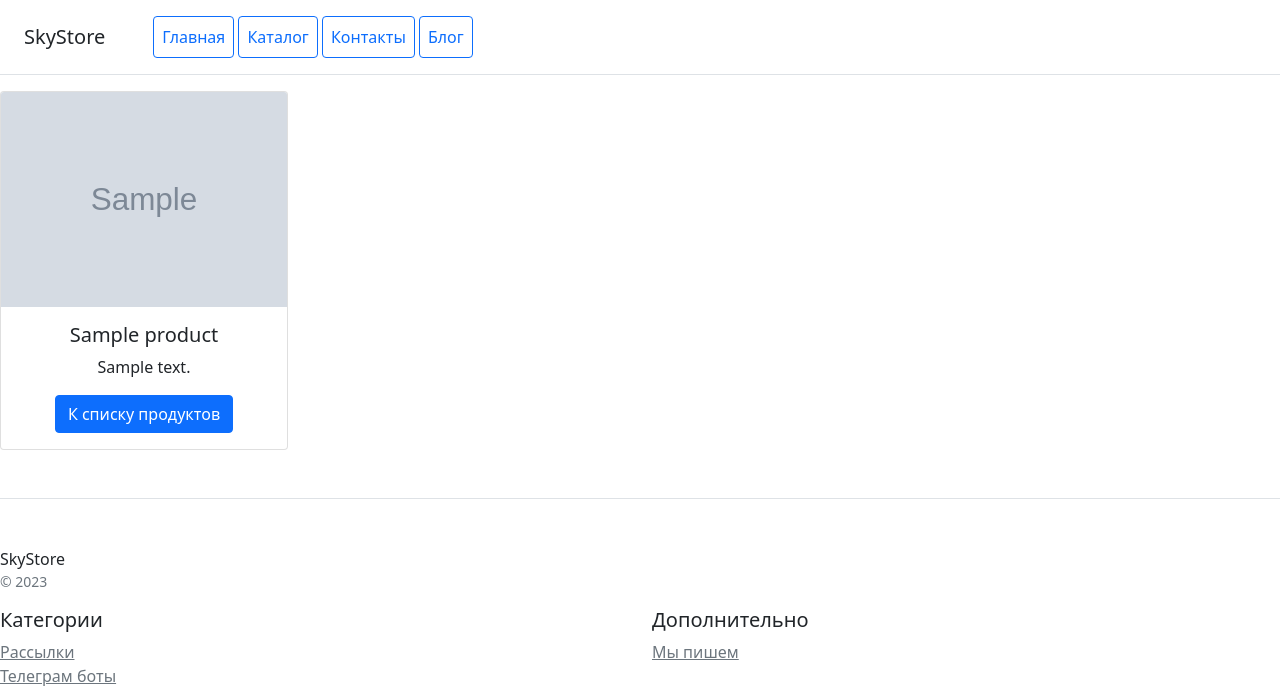
After one commit to Mishka1994/Web-Store, a Django app: page /view_product/1/ in a window 1280 px wide. The commit adds this page. Shown: the top 690 px of the page. Run offline with Django 4.2, Linux system fonts and the light colour scheme; tables that the repository leaves empty hold one stand-in row (values such as "Sample post"); grey boxes marked "Sample" are stand-in pictures; parts of the project's set-up code (start-up, migrations or seed data) failed here and were passed over; some libraries are stand-ins or nearby versions.

Commit message:
Corrections HomeWork21.1

```diff
--- a/catalog/templates/catalog/base.html
+++ b/catalog/templates/catalog/base.html
@@ -13,7 +13,7 @@
     <h5 class="my-0 mr-md-auto font-weight-normal">SkyStore</h5>
     <nav class="ms-5">
         <a class="p-2 btn btn-outline-primary" href="{% url 'catalog:index' %}">Главная</a>
-        <a class="p-2 btn btn-outline-primary" href="{% url 'catalog:page_with_products' %}">Каталог</a>
+        <a class="p-2 btn btn-outline-primary" href="{% url 'catalog:list_products' %}">Каталог</a>
         <a class="p-2 btn btn-outline-primary" href="{% url 'catalog:contacts' %}">Контакты</a>
         <a class="p-2 btn btn-outline-primary" href="{% url 'catalog:list_blogpost' %}">Блог</a>
     </nav>
--- /dev/null
+++ b/catalog/templates/catalog/product_detail.html
@@ -0,0 +1,15 @@
+{% extends 'catalog/base.html' %}
+{% load my_tage %}
+
+{% block content %}
+
+<div class="card text-center" style="width: 18rem;">
+  <img src="{{ object.image|product_media }}" class="card-img-top">
+  <div class="card-body">
+    <h5 class="card-title">{{ object.name }}</h5>
+    <p class="card-text">{{ object.description|truncatechars:200 }}</p>
+    <a href="{% url 'catalog:list_products' %}" class="btn btn-primary">К списку продуктов</a>
+  </div>
+</div>
+
+{% endblock %}
--- a/catalog/templates/catalog/page_with_products/page_with_products.html
+++ b/catalog/templates/catalog/product_list.html
@@ -13,7 +13,7 @@
                     <h5 class="card-title">{{ item.name}}</h5>
                     <p class="card-text">{{ item.description|truncatechars:30 }}</p>
                     <h3 class="card-text">{{ item.price }} руб</h3>
-                    <a href="#" class="btn btn-primary">В корзину</a>
+                    <a href="{% url 'catalog:view_product' item.pk %}" class="btn btn-primary">Смотреть товар</a>
                 </div>
             </div>
         </div>
--- a/catalog/urls.py
+++ b/catalog/urls.py
@@ -1,18 +1,19 @@
 from django.urls import path
 
 from catalog.apps import CatalogConfig
-from catalog.views import index, contacts, CatalogListView, BlogPostCreateView, BlogPostDetailView, BlogPostListView, \
-    BlogPostUpdateView, BlogPostDeleteView
+from catalog.views import BlogPostCreateView, BlogPostDetailView, BlogPostListView, \
+    BlogPostUpdateView, BlogPostDeleteView, ProductDetailView, ProductListView, ContactsTemplateView, IndexTemplateView
 
 app_name = CatalogConfig.name
 
 urlpatterns = [
-    path('', index, name='index'),
-    path('catalog/page_with_products/', CatalogListView.as_view(), name='page_with_products'),
-    path('catalog/contacts/', contacts, name='contacts'),
+    path('', IndexTemplateView.as_view(), name='index'),
+    path('list_product/', ProductListView.as_view(), name='list_products'),
+    path('view_product/<int:pk>/', ProductDetailView.as_view(), name='view_product'),
+    path('contacts/', ContactsTemplateView.as_view(), name='contacts'),
     path('create/', BlogPostCreateView.as_view(), name='create_blogpost'),
-    path('view/<int:pk>/', BlogPostDetailView.as_view(), name='view_blogpost'),
-    path('list/', BlogPostListView.as_view(), name='list_blogpost'),
+    path('view_blogpost/<int:pk>/', BlogPostDetailView.as_view(), name='view_blogpost'),
+    path('list_blogpost/', BlogPostListView.as_view(), name='list_blogpost'),
     path('edit/<int:pk>/', BlogPostUpdateView.as_view(), name='update_blogpost'),
     path('delete/<int:pk>/', BlogPostDeleteView.as_view(), name='delete_blogpost')
 
--- a/catalog/views.py
+++ b/catalog/views.py
@@ -1,13 +1,22 @@
 from django.shortcuts import render
 from django.urls import reverse_lazy, reverse
 from pytils.translit import slugify
-from django.views.generic import ListView, CreateView, DetailView, UpdateView, DeleteView
+from django.views.generic import ListView, CreateView, DetailView, UpdateView, DeleteView, TemplateView
 
 from catalog.models import Product, BlogPost
 
 
 def base(request):
     return render(request, 'base.html')
+
+
+class IndexTemplateView(TemplateView):
+    template_name = 'catalog/index.html'
+
+    def get_context_data(self, *args, **kwargs):
+        context = super().get_context_data(**kwargs)
+        context['title'] = 'Main'
+        return context
 
 
 def index(request):
@@ -17,16 +26,16 @@ def index(request):
     return render(request, 'catalog/index.html', context)
 
 
-class CatalogListView(ListView):
+class ProductListView(ListView):
     model = Product
-    template_name = 'catalog/page_with_products/page_with_products.html'
 
 
-def contacts(request):
-    context = {
-        'title': 'Contacts'
-    }
-    return render(request, 'catalog/contacts/contacts.html', context)
+class ProductDetailView(DetailView):
+    model = Product
+
+
+class ContactsTemplateView(TemplateView):
+    template_name = 'catalog/contacts.html'
 
 
 class BlogPostCreateView(CreateView):
```
Also changed, not shown: catalog/templates/catalog/contacts.html (renamed from catalog/templates/catalog/contacts/contacts.html).
